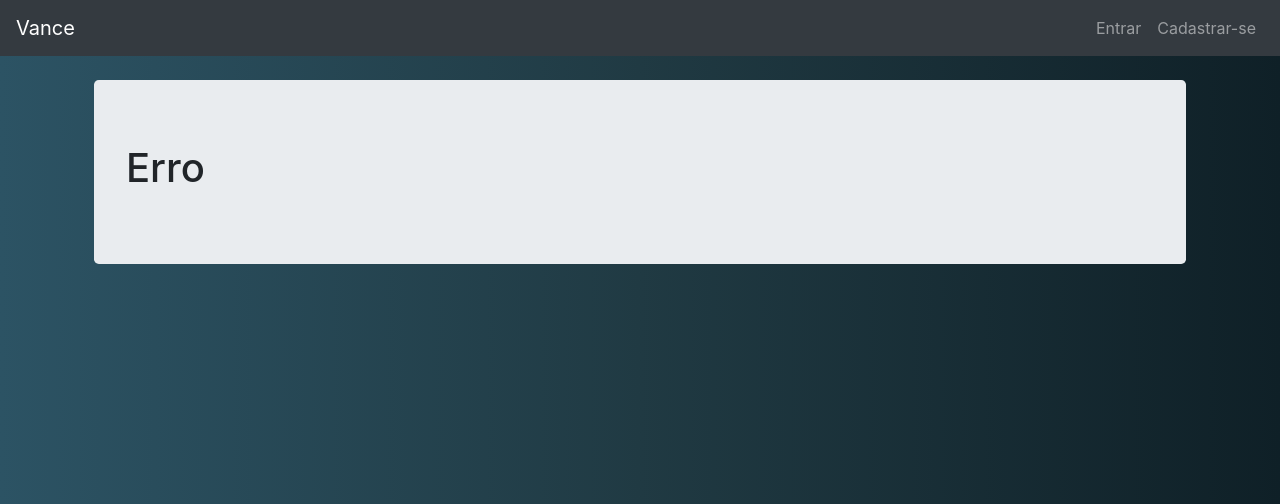
After one commit to IanJairo/VanceWeb, a Flask app: template app/templates/error.html in a window 1280 px wide. The commit adds this page. Shown: the top 504 px of the page. Run offline with Flask 2, Linux system fonts and the light colour scheme; the template is opened without the code that fills it, so the values that code supplies are empty.

Commit message:
Update: Error Handling + Log Record

```diff
--- a/app/controllers/default.py
+++ b/app/controllers/default.py
@@ -1,5 +1,5 @@
 from app import app
-from flask import request, render_template, redirect, url_for, flash
+from flask import request, render_template, redirect, url_for, flash, abort
 from flask_login import login_user, logout_user, login_required, current_user
 from app.models.forms import NoteForm, LogInForm, SignUpForm
 from app.models.tables import Note, User
@@ -93,3 +93,14 @@ def notes():
         return redirect(url_for("notes"))
 
     return render_template('notes.html', notes=notes, form=form)
+
+#Tratamento de erros
+
+@app.errorhandler(404)
+def not_found_error(error):
+    return render_template('error.html', error_id=404, error_desc="Página não encontrada, cara!"), 404
+
+@app.errorhandler(500)
+def internal_error(error):
+    db.session.rollback()
+    return render_template('error.html', error_id=500, error_desc="Erro interno do servidor, cara!"), 500
--- /dev/null
+++ b/app/templates/error.html
@@ -0,0 +1,11 @@
+{% extends "layout.html" %}
+{% block title %} Erro {{ error_id }} {% endblock %}
+{% block content %}
+
+<div class="jumbotron">
+    <h1> Erro {{ error_id }}</h1>
+    <h2> {{ error_desc }}</h2>
+</div>
+
+<!--Se divirta na estilização! :)-->
+{% endblock %}
--- a/app/templates/home.html
+++ b/app/templates/home.html
@@ -1,4 +1,5 @@
 {% extends "layout.html" %}
+{% block title %}Vance{% endblock %}
 {% block content %}
 <div class="jumbotron">
     <h1 class="display-4">Vance!</h1>
--- a/app/templates/layout.html
+++ b/app/templates/layout.html
@@ -4,7 +4,7 @@
 <head>
     <meta charset="UTF-8">
     <meta name="viewport" content="width=device-width, initial-scale=1.0">
-    <title>Vance</title>
+    <title>{% block title %} {% endblock %}</title>
 
     <link rel="stylesheet" href="https://cdn.jsdelivr.net/npm/bootstrap@4.6.0/dist/css/bootstrap.min.css"
         integrity="sha384-B0vP5xmATw1+K9KRQjQERJvTumQW0nPEzvF6L/Z6nronJ3oUOFUFpCjEUQouq2+l" crossorigin="anonymous">
--- a/app/templates/login.html
+++ b/app/templates/login.html
@@ -1,4 +1,5 @@
 {% extends "layout.html" %}
+{% block title %}Vance{% endblock %}
 {% block content %}
 <div class="row">
     <div class="col-md-12 min-vh-100 d-flex flex-column justify-content-center">
--- a/app/templates/notes.html
+++ b/app/templates/notes.html
@@ -1,7 +1,8 @@
 {% extends "layout.html" %}
+{% block title %}Vance{% endblock %}
 {% block content %}
 
-<!-- Modal -->
+<!-- Modal Cadastro-->
 <div class="modal fade" id="exampleModal" tabindex="-1" aria-labelledby="exampleModalLabel" aria-hidden="true">
   <div class="modal-dialog">
     <div class="modal-content">
@@ -37,7 +38,6 @@
 </div>
 
 
-
 {% if notes %}
 <div class="row mx-m-n5">
 
@@ -66,7 +66,6 @@
         <p class="card-text">
           {{note.content}}
         </p>
-
       </div>
     </div>
   </div>
--- a/app/templates/signup.html
+++ b/app/templates/signup.html
@@ -1,4 +1,5 @@
 {% extends "layout.html" %}
+{% block title %}Vance{% endblock %}
 {% block content %}
 <div class="row">
     <div class="col-md-12 min-vh-100 d-flex flex-column justify-content-center">
```
Also changed, not shown: app/__init__.py (+13 -0 lines), storage.db, 1 other file.
